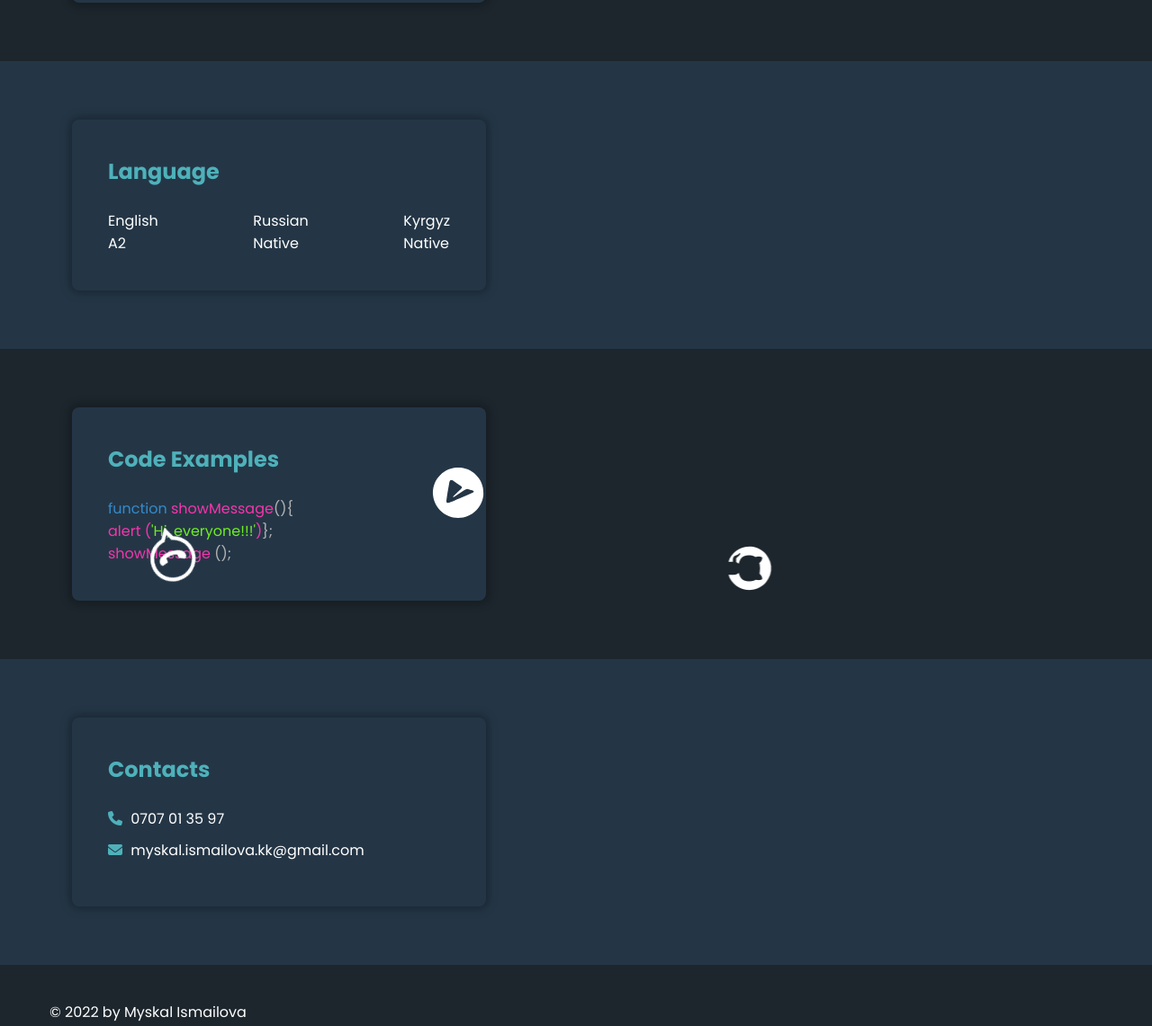
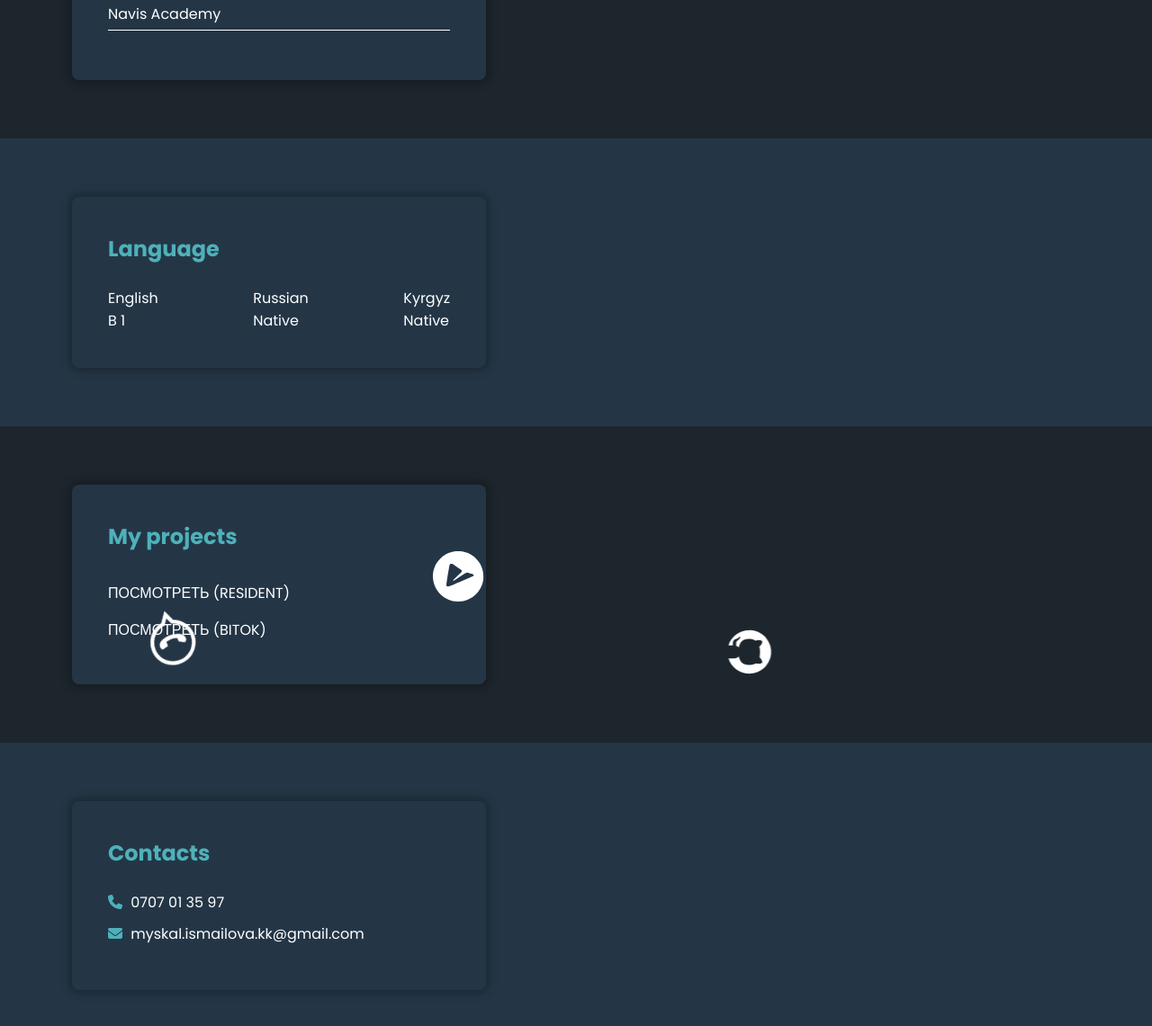
Before and after one commit to paddington11989/cv, a plain HTML site: page index.html in a window 1280 px wide. Shown: the part 1394-2535 px from the top of the page at 90% size. Drawn offline with Linux system fonts and the light colour scheme.

Commit message:
new list

```diff
--- a/css/style.css
+++ b/css/style.css
@@ -117,14 +117,17 @@ ul li{
 .color_blue{
     color:#348acb;
 }
-.color_red{
-    color:rgb(246, 53, 172);
+.project-code{
+    padding:8px 0px;
 }
-.color_green{
-    color:rgb(112, 237, 34);
+.code-link{
+    color:#fff;
+    text-decoration: none;
+    text-transform: uppercase;
+    transition: 0.3s;
 }
-.color_grey{
-    color:rgb(179, 179, 179);
+.code-link:hover{
+    font-weight: 600;
 }
 
 
--- a/index.html
+++ b/index.html
@@ -46,6 +46,7 @@
                     <li class="skills__item">Figma</li>
                     <li class="skills__item">Bootstrap</li>
                     <li class="skills__item">Javascript(Основы)</li>
+                    <li class="skills__item">React</li>
                 </ul>
                 </div>
             </div>
@@ -60,6 +61,7 @@
                 <p class="edu__text">Sololearn</p>
                 <p class="edu__text">YouTube tutorials</p>
                 <p class="edu__text">Course Angela Yu (HTML/CSS)</p>
+                <p class="edu__text">Navis Academy</p>
                 </div>
             </div>
         </section>
@@ -70,7 +72,7 @@
                 <div class="lang__block">
                 <div class="lang__col">
                     <p class="lang__text">English</p>
-                    <p class="lang__degree">A2</p>
+                    <p class="lang__degree">B 1</p>
                 </div>
                 <div class="lang__col">
                     <p class="lang__text">Russian</p>
@@ -88,14 +90,9 @@
         <section class="code" id="code">
             <div class="container">
                 <div class="section__block">
-                    <h3 class="section__title">Code Examples</h3>
-                    <p class="js">
-                        <span class="color_blue">function</span> <span class="color_red">showMessage<span class="color_grey">()</span></span><span class="color_red"><span class="color_grey">{</span><br>
-                            alert (<span class="color_green">'Hi, everyone!!!'</span>)<span class="color_grey">};</span></span>
-                    </p>
-                    <p class="js_2">
-                        <span class="color_red">showMessage <span class="color_grey">();</span></span>
-                    </p>
+                    <h3 class="section__title">My projects</h3>
+                    <p class="project-code"><a href="https://resident.vercel.app/" class="code-link">Посмотреть (Resident)</a></p>
+                    <p class="project-code"><a href="https://bitok-km22.vercel.app/" class="code-link">Посмотреть (Bitok)</a></p>
                 </div>
             </div>
         </section>
@@ -117,7 +114,7 @@
                     </a>
                 </div>
                 <div class="contact-links telegram">
-                    <a href="https://t.me/Ismailova07" class="contact-links__item">
+                    <a href="https://t.me/mskl96" class="contact-links__item">
                     <svg fill="#ffffff" xmlns="http://www.w3.org/2000/svg" viewBox="0 0 496 512" width="58px" height="58px"><path d="M248,8C111.033,8,0,119.033,0,256S111.033,504,248,504,496,392.967,496,256,384.967,8,248,8ZM362.952,176.66c-3.732,39.215-19.881,134.378-28.1,178.3-3.476,18.584-10.322,24.816-16.948,25.425-14.4,1.326-25.338-9.517-39.287-18.661-21.827-14.308-34.158-23.215-55.346-37.177-24.485-16.135-8.612-25,5.342-39.5,3.652-3.793,67.107-61.51,68.335-66.746.153-.655.3-3.1-1.154-4.384s-3.59-.849-5.135-.5q-3.283.746-104.608,69.142-14.845,10.194-26.894,9.934c-8.855-.191-25.888-5.006-38.551-9.123-15.531-5.048-27.875-7.717-26.8-16.291q.84-6.7,18.45-13.7,108.446-47.248,144.628-62.3c68.872-28.647,83.183-33.623,92.511-33.789,2.052-.034,6.639.474,9.61,2.885a10.452,10.452,0,0,1,3.53,6.716A43.765,43.765,0,0,1,362.952,176.66Z"/></svg>
                     </a>
                 </div>
@@ -142,7 +139,7 @@
     <footer class="footer">
         <div class="container">
             <div class="footer__copyright">
-                <p>© 2022 by Myskal Ismailova</p>
+                <p>© 2024 by Myskal Ismailova</p>
             </div>
 
         </div>
```
